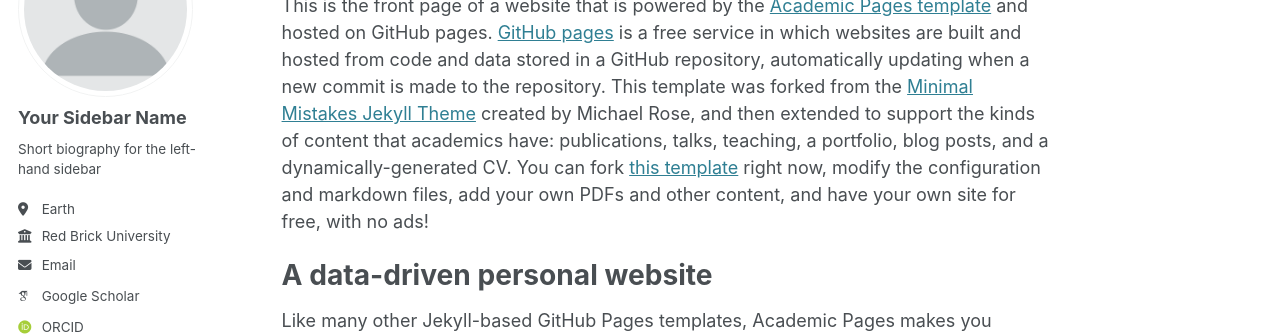
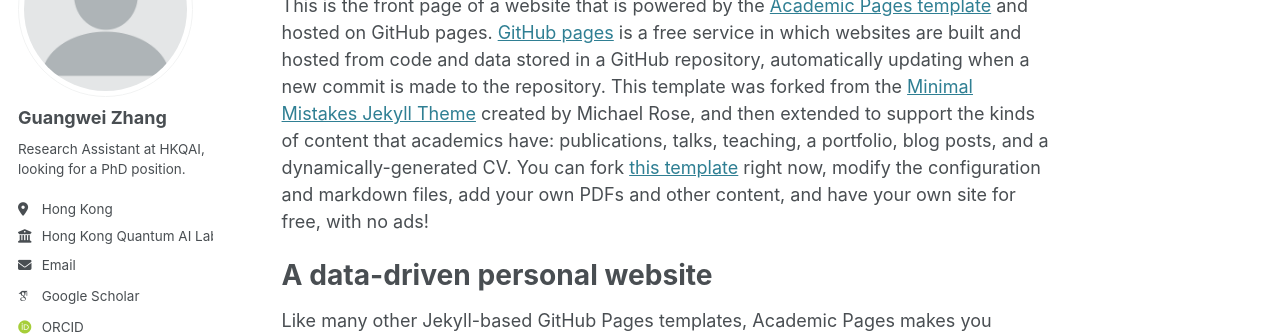
Before and after one commit to changhu73/changhu73.github.io, a Jekyll site: the page built from _pages/about.md, in a window 1280 px wide. Shown: the part 184-520 px from the top of the page. Built offline with Jekyll 4.4.1, drawn with Linux system fonts in a browser that asks for light colours; some web fonts are replaced.

Commit message:
Update _config.yml

```diff
--- a/_config.yml
+++ b/_config.yml
@@ -22,13 +22,13 @@ repository               : "changhu73.github.io"
 author:
   # Biographic information
   avatar           : "profile.png"
-  name             : "Your Sidebar Name"
+  name             : "Guangwei Zhang"
   pronouns         : # example: "she/her"
-  bio              : "Short biography for the left-hand sidebar"
-  location         : "Earth"
-  employer         : "Red Brick University"
+  bio              : "Research Assistant at HKQAI, looking for a PhD position."
+  location         : "Hong Kong"
+  employer         : "Hong Kong Quantum AI Lab"
   uri              : # URL
-  email            : "none@example.org"
+  email            : "changhu1633@outlook.com"
 
   # Academic websites
   arxiv            : # URL - Update with the correct link to your profile
```
